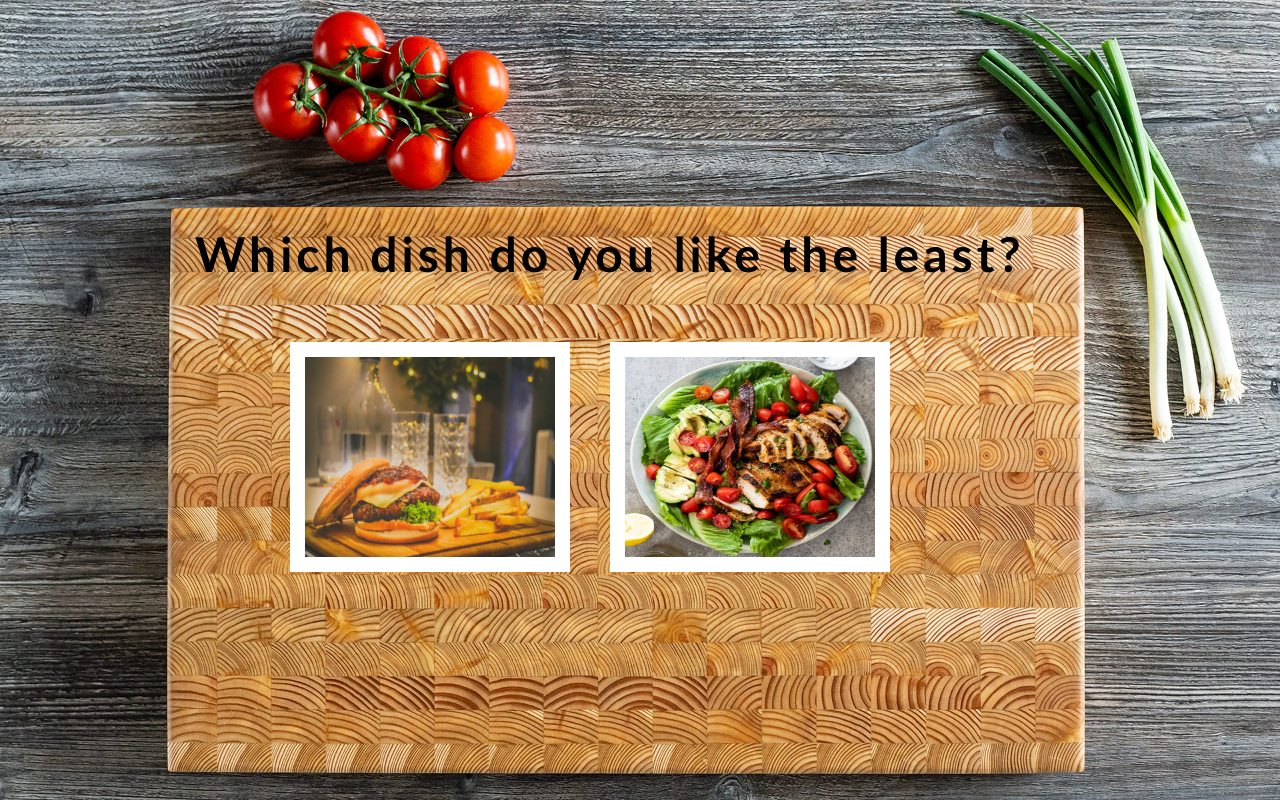
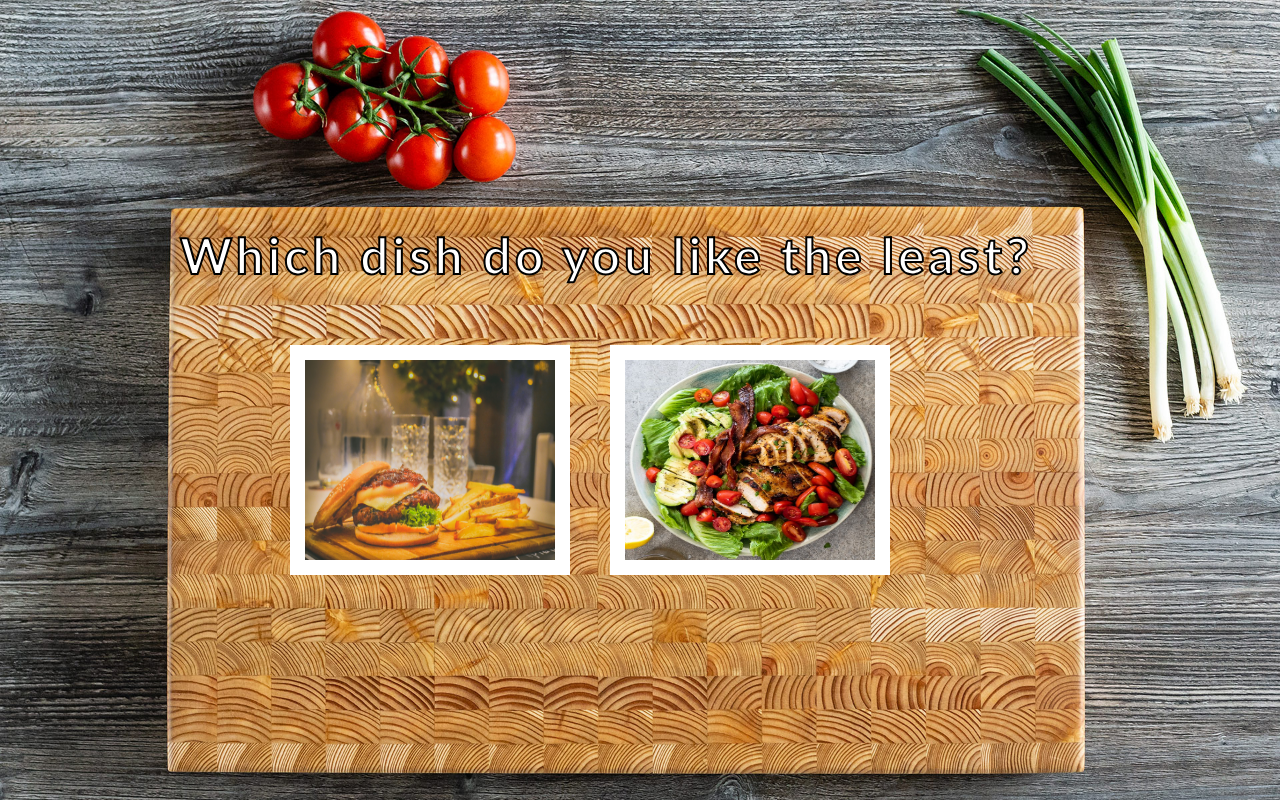
Before and after one commit to njnickjackson/flask_food_recommendation, a Flask app: page /HelpMeChoose in a window 1280 px wide. Run offline with Flask 2, Linux system fonts and the light colour scheme.

```diff
--- a/app.py
+++ b/app.py
@@ -1,3 +1,5 @@
+import os
+
 from flask import Flask, render_template, url_for, redirect, request
 
 app = Flask(__name__)
--- a/static/style.css
+++ b/static/style.css
@@ -60,9 +60,11 @@
 }
 
 .least {
-    font-size: 3rem;
-    padding: 225px 0px 0px 195px;
-    color: black;
+    font-size: 3.1rem;
+    padding: 225px 0px 0px 180px;
+    color: white;
+    -webkit-text-stroke-width: 2px;
+    -webkit-text-stroke-color: black;
 }
 
 .columns {
--- a/templates/help_choose.html
+++ b/templates/help_choose.html
@@ -12,10 +12,10 @@
                 </div>
                 <div class="columns">
                     <div>
-                        <img class="left-pic" src="{{ url_for('static', filename='images/meat/hamburger.jpg') }}">
+                        <a href=""><img class="left-pic" src="{{ url_for('static', filename='images/meat/hamburger.jpg') }}"></a>
                     </div>
                     <div>
-                        <img class="right-pic" src="{{ url_for('static', filename='images/veggie/chicken-salad.jpg') }}">
+                        <a href=""><img class="right-pic" src="{{ url_for('static', filename='images/veggie/chicken-salad.jpg') }}"></a>
                     </div>
                 </div>
             </div>
```
Also changed, not shown: static/images/meat/chicken-wings.jpeg (added), static/images/meat/pork-chops.jpg (added), static/images/meat/shrimp.jpg (added), static/images/meat/steak-and-lobster.jpg (added), static/images/pasta/fettuccine.webp (added), static/images/pasta/lasagna.jpg (added), static/images/pasta/pasta-salad.webp (added), static/images/pasta/raman.jpg (added), static/images/pasta/spaghetti.jpg (added), static/images/veggie/caprese-salad.jpeg (added), static/images/veggie/eggplant-parmesan.jpg (added), static/images/veggie/spinach-rolls.jpg (added), static/images/veggie/veggie-rice-bowl.jpg (added).
